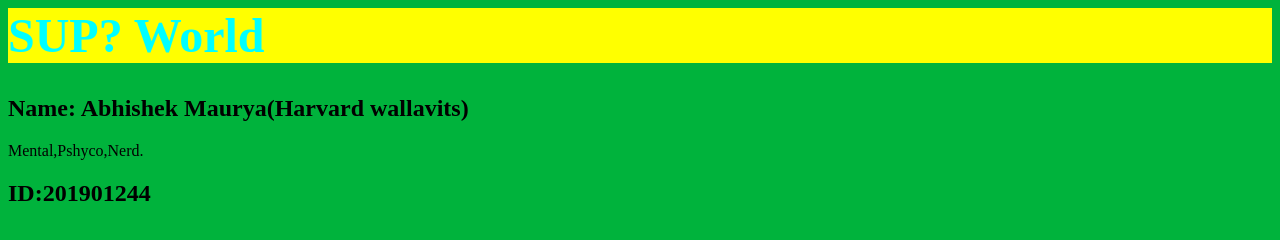
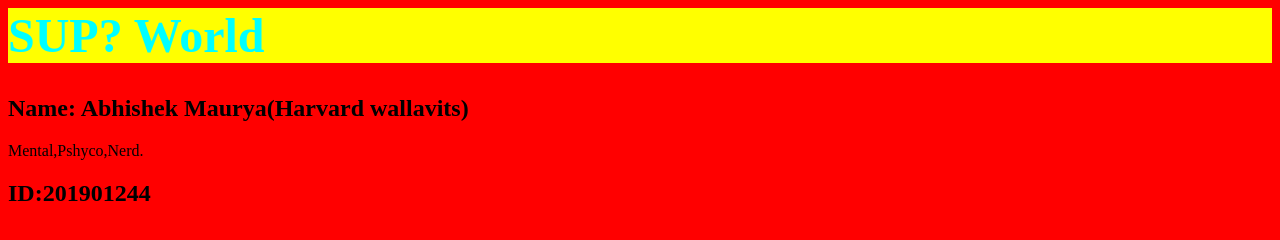
Before and after one commit to abhishekmaurya1/College, a plain HTML site: page index.html in a window 1280 px wide. Drawn offline with Linux system fonts and the light colour scheme.

Commit message:
Update index.html

```diff
--- a/index.html
+++ b/index.html
@@ -2,9 +2,9 @@
       <head>
             <title>Hello World</title>
       </head>
-               <body BGCOLOR=00b33c>
+               <body BGCOLOR=RED>
                                      <h1 style = "background-color:yellow; color:cyan; font-size:36pt;">SUP? World</h1>
-                                     <h2>Name: Abhishek Maurya(Harvard wallavits)</h2>
+                                     <h2>Name: Abhishek Maurya(Harvard wallavits) </h2>
                                          <p>Mental,Pshyco,Nerd.</P>
                                      <h2>ID:201901244</h2>
                </body>
```
